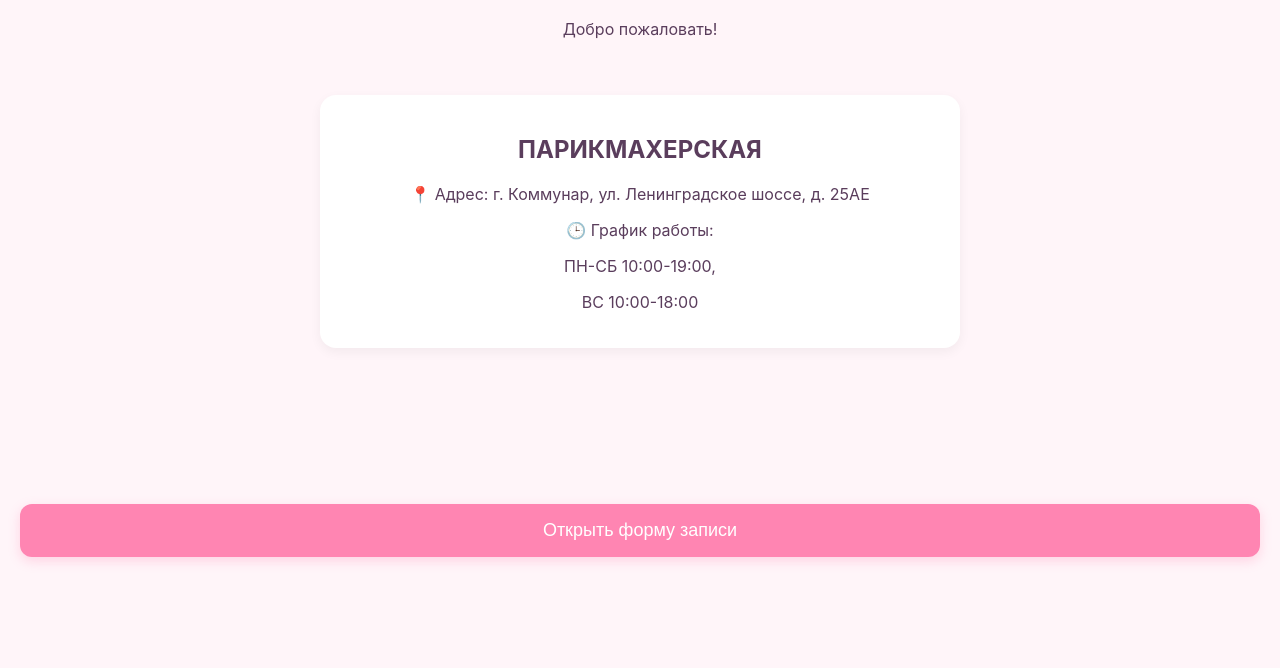
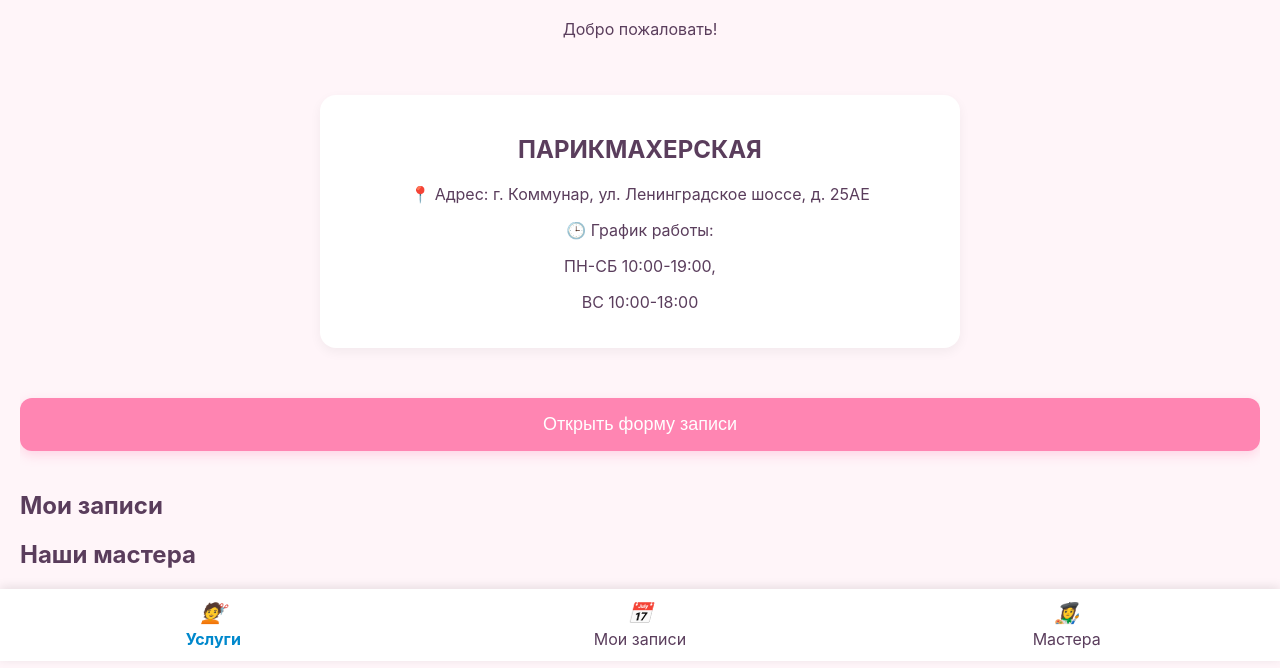
Before and after one commit to lubashkameow/ha, a website: page frontend/index.html in a window 1280 px wide. Shown: the part 139-807 px from the top of the page. Drawn offline with Linux system fonts and the light colour scheme; a script that the page names is missing.

Commit message:
Update index.html

```diff
--- a/frontend/index.html
+++ b/frontend/index.html
@@ -7,9 +7,45 @@
     <link href="css/style.css" rel="stylesheet">
     <script src="js/app.js" defer></script>
     <script src="https://telegram.org/js/telegram-web-app.js"></script>
+    <style>
+        /* Добавляем стили для нижней панели */
+        .bottom-nav {
+            position: fixed;
+            bottom: 0;
+            left: 0;
+            right: 0;
+            display: flex;
+            background: #fff;
+            box-shadow: 0 -2px 10px rgba(0,0,0,0.1);
+            z-index: 100;
+        }
+
+        .nav-item {
+            flex: 1;
+            text-align: center;
+            padding: 12px 0;
+            cursor: pointer;
+            transition: all 0.3s;
+        }
+
+        .nav-item.active {
+            color: #0088cc;
+            font-weight: bold;
+        }
+
+        .nav-item i {
+            display: block;
+            font-size: 20px;
+            margin-bottom: 4px;
+        }
+
+        .page-container {
+            padding-bottom: 60px; /* Чтобы контент не перекрывался панелью */
+        }
+    </style>
 </head>
 <body>
-    <div class="container">
+    <div class="container page-container">
         <header>
             <div id="avatar-container">
                 <img id="user-avatar" class="avatar" src="" alt="User Avatar">
@@ -19,6 +55,7 @@
         </header>
 
         <main class="main-content">
+            <div id="page-services" class="page active">
                 <div class="info-card">
                     <h2>ПАРИКМАХЕРСКАЯ</h2>
                     <p>📍 Адрес: г. Коммунар, ул. Ленинградское шоссе, д. 25АЕ</p>
@@ -28,7 +65,6 @@
                 </div>
 
             <div id="services-container" class="catalog-container"></div>
-        </main>
 
         <footer>
             <button id="book-btn" class="cta-button">Открыть форму записи</button>
@@ -36,6 +72,25 @@
         <p></p>
         <p></p>
             </div>
+
+            <!-- Страница 2: Мои записи -->
+            <div id="page-bookings" class="page">
+                <h2>Мои записи</h2>
+                <div id="bookings-list" class="bookings-container">
+                    <!-- Сюда будут загружаться записи -->
+                </div>
+            </div>
+
+            <!-- Страница 3: Мастера и работы -->
+            <div id="page-masters" class="page">
+                <h2>Наши мастера</h2>
+                <div id="masters-list" class="masters-container">
+                    <!-- Сюда будут загружаться мастера -->
+                </div>
+            </div>
+        </main>
+    </div>
+
     <script>
         // Дополнительная защита от масштабирования
         document.addEventListener('gesturestart', function(e) {
@@ -68,5 +123,20 @@
             e.preventDefault();
         });
     </script>
+    <!-- Нижняя панель навигации -->
+    <div class="bottom-nav">
+        <div class="nav-item active" data-page="services">
+            <i>💇</i>
+            <span>Услуги</span>
+        </div>
+        <div class="nav-item" data-page="bookings">
+            <i>📅</i>
+            <span>Мои записи</span>
+        </div>
+        <div class="nav-item" data-page="masters">
+            <i>👩‍🎨</i>
+            <span>Мастера</span>
+        </div>
+    </div>
 </body>
 </html>
```
Lines whose indentation alone changed are shown as unchanged.
